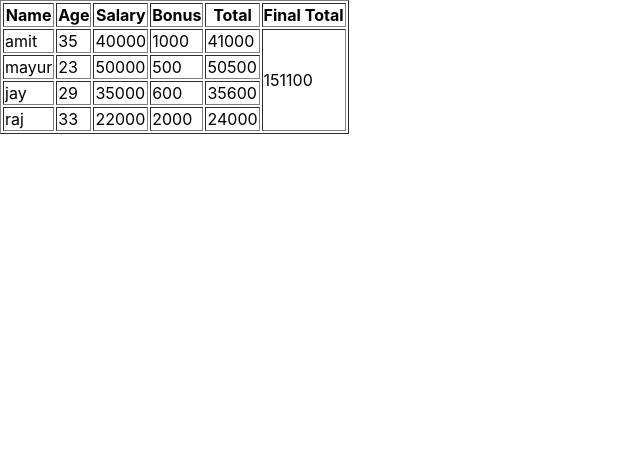
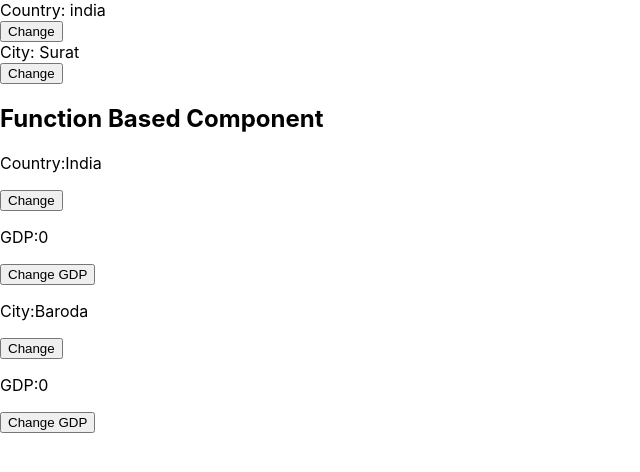
Before and after one commit to Sahil8757/first_react, a React (Create React App) app: page / in a window 1280 px wide. Shown: the top 472 px of the page, without its empty margins (0-640 px from the left). Built offline with nearby package versions, Linux system fonts and the light colour scheme.

Commit message:
function component

```diff
--- a/src/App.js
+++ b/src/App.js
@@ -1,173 +1,23 @@
 import logo from './logo.svg';
 import './App.css';
+import Country from './container/country';
+import City from './container/city';
+import CountryFun from './container/countryFun';
+import CityFun from './container/cityFun';
 
 function App() {
 
-// const arr = [
-//   {
-//     id: 101,
-//     name: 'Abacavir',
-//     quantity: 25,
-//     price: 150,
-//     expiry: 2022,
-//     status: true
-//   },
-//   {
-//     id: 102,
-//     name: 'Eltrombopag',
-//     quantity: 90,
-//     price: 550,
-//     expiry: 2021,
-//     status: true
-//   },
-//   {
-//     id: 103,
-//     name: 'Meloxicam',
-//     quantity: 85,
-//     price: 450,
-//     expiry: 2025,
-//     status: false
-//   },
-//   {
-//     id: 104,
-//     name: 'Allopurinol',
-//     quantity: 50,
-//     price: 600,
-//     expiry: 2023,
-//     status: true
-//   },
-//   {
-//     id: 105,
-//     name: 'Phenytoin',
-//     quantity: 63,
-//     price: 250,
-//     expiry: 2021,
-//     status: false
-//   }
-// ];
 
-
-
-
-// let filterData = arr.filter((f) => f.expiry >= 2022);
-
-// let ans = arr.filter((f) => f.expiry >=2022 )
-// .reduce((acc, d, i) => acc + d.price, 0);
-
-// console.log(ans);
-
-
-// //array
-// let arr1 = [10,20,30,40,50];
-
-// //copy
-// let arr2 = [...arr1];
-// console.log(arr2);
-
-// //merge
-// let arr3 =[99,...arr1,100];
-// console.log(arr3);
-
-// //destructure
-// let [maths,eng,guj,ss,sci] = arr1;
-// console.log(ss);
-
-
-// //object
-// let obj ={
-  //   id : 101,
-  //   name : "amit"
-  // };
-
-  // //copy
-  // let obj1 = {...obj};
-  // console.log(obj1);
-
-  // //merge
-  // let obj2 ={
-    //   ...obj,
-    //   place : 'surat',
-    //   name : "Sahil"
-    // };
-    // console.log(obj2);
-
-    // //destructure
-    // let {id, name} = obj;
-    // console.log (id, name);
-
-    const emp = [
-      {
-        name: "amit",
-        age: 35,
-        salary: 40000,
-        bonus: 1000,
-        status: true
-      },
-      {
-        name: "ajay",
-        age: 25,
-        salary: 38000,
-        bonus: 2000,
-        status: false
-      },
-      {
-        name: "mayur",
-        age: 23,
-        salary: 50000,
-        bonus: 500,
-        status: true
-      },
-      {
-        name: "jay",
-        age: 29,
-        salary: 35000,
-        bonus: 600,
-        status: true
-      },
-      {
-        name: "raj",
-        age: 33,
-        salary: 22000,
-        bonus: 2000,
-        status: true
-      }
-    ];
-
-    let filterData = emp.filter((f) => f.status == true);
-
-    let ans = emp.filter((f) => f.status == true)
-    .reduce((acc, d, i) => acc + (d.salary + d.bonus), 0);
-    console.log(ans);
 
     return (
     <>
-    <table border="1">
-      <tr>
-        <th>Name</th>
-        <th>Age</th>
-        <th>Salary</th>
-        <th>Bonus</th>
-        <th>Total</th>
-        <th>Final Total</th>
-      </tr>
-      <tbody>
-      {
-        filterData.map((d, i) => {
-          return (
-            <tr>
-              <td>{d.name}</td>
-              <td>{d.age}</td>
-              <td>{d.salary}</td>
-              <td>{d.bonus}</td>
-              <td>{d.salary + d.bonus}</td>
-              {i === 0 ? <td rowspan = {emp.length}>{ans}</td> :null}
-            </tr>
-          )
+    <Country/>
+    <City/>
 
-        })
-      }
-      </tbody>
-    </table>
+      <h2>Function Based Component</h2>
+
+    <CountryFun/>
+    <CityFun/>
     </>
   );
 }
--- /dev/null
+++ b/src/container/city.js
@@ -0,0 +1,27 @@
+import React, { Component } from 'react';
+
+export default class City extends Component {
+    constructor(props){
+        super(props);
+
+        this.state = {
+            city: 'Surat'
+        };
+
+    }
+
+    changeCity = () => {
+        this.setState({
+            city: 'Mumbai'
+        })
+    }
+
+    render() {
+        return (
+            <>
+                <div>City: {this.state.city}</div>
+                <button onClick={() => this.changeCity()}>Change</button>
+            </>
+        );
+    }
+}
--- /dev/null
+++ b/src/container/cityFun.js
@@ -0,0 +1,22 @@
+import React, {useState} from 'react';
+
+function CityFun(props) {
+    const[city, setCity] = useState('Baroda');
+    const[gdp, setGdp] = useState (0)
+
+    const changecity = () => {
+        setCity('Delhi')
+    }
+
+    return (
+        <div>
+        <p>City:{city}</p>
+        <button onClick = {() => changecity()}>Change</button>
+
+        <p>GDP:{gdp}</p>
+        <button onClick = {() => setGdp(5.5)}>Change GDP</button>
+        </div>
+    );
+}
+
+export default CityFun;
--- /dev/null
+++ b/src/container/country.js
@@ -0,0 +1,29 @@
+import React, { Component } from 'react';
+
+export default class Country extends Component {
+    constructor(props){
+        super(props);
+
+        this.state = {
+            country: 'india'
+        };
+
+    }
+
+    changeCountry = () => {
+        this.setState({
+            country: 'Canada'
+        })
+    }
+
+    render() {
+        return (
+            <>
+                <div>Country: {this.state.country}</div>
+                <button onClick={() => this.changeCountry()}>Change</button>
+            </>
+        );
+    }
+}
+
+// export default Country;
--- /dev/null
+++ b/src/container/countryFun.js
@@ -0,0 +1,22 @@
+import React, {useState} from 'react';
+
+function CountryFun(props) {
+    const[country, setCountry] = useState('India');
+    const[gdp, setGdp] = useState (0)
+
+    const changecountry = () => {
+        setCountry('UK')
+    }
+
+    return (
+        <div>
+        <p>Country:{country}</p>
+        <button onClick = {() => changecountry()}>Change</button>
+
+        <p>GDP:{gdp}</p>
+        <button onClick = {() => setGdp(5.5)}>Change GDP</button>
+        </div>
+    );
+}
+
+export default CountryFun;
```
